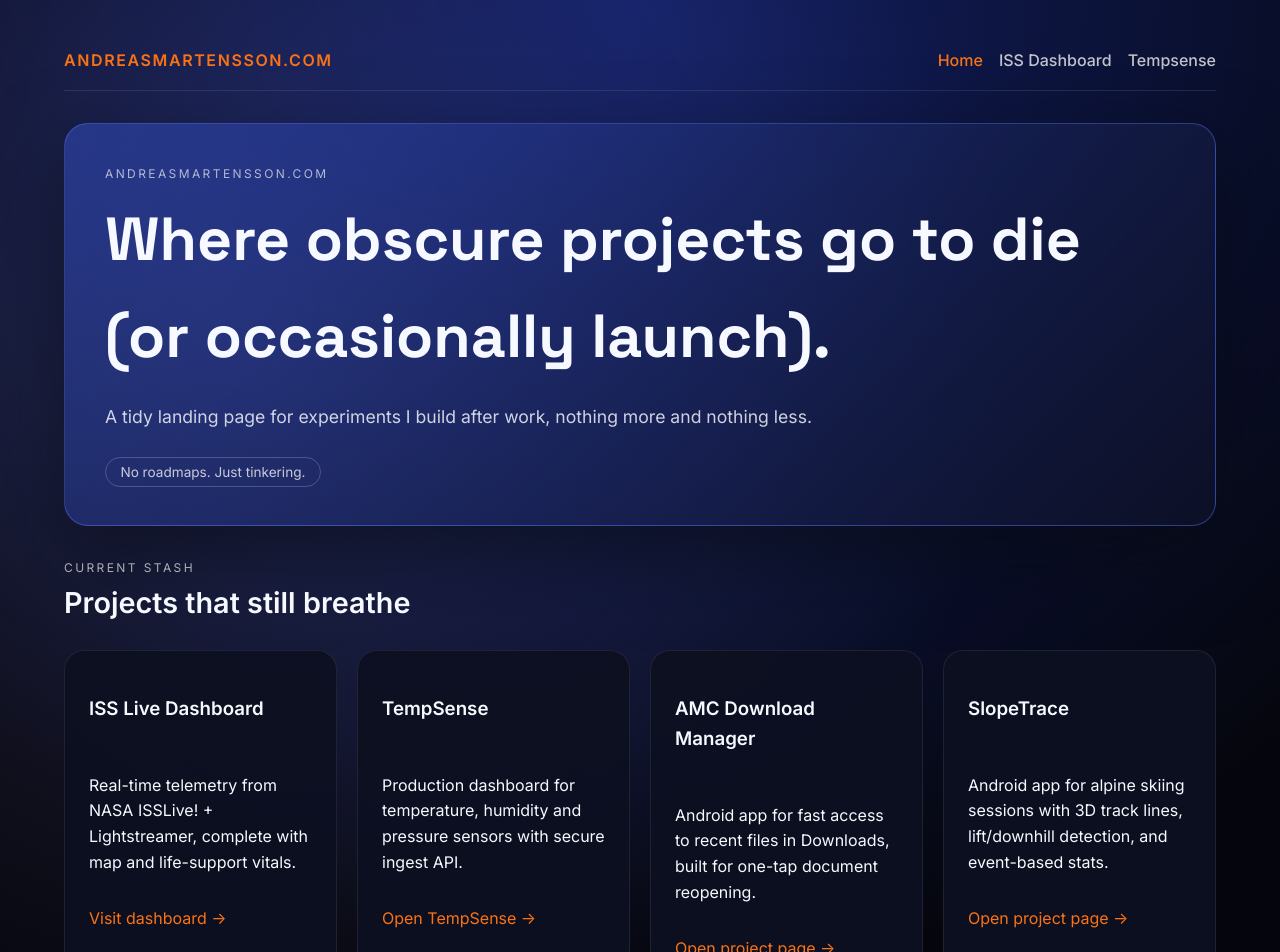
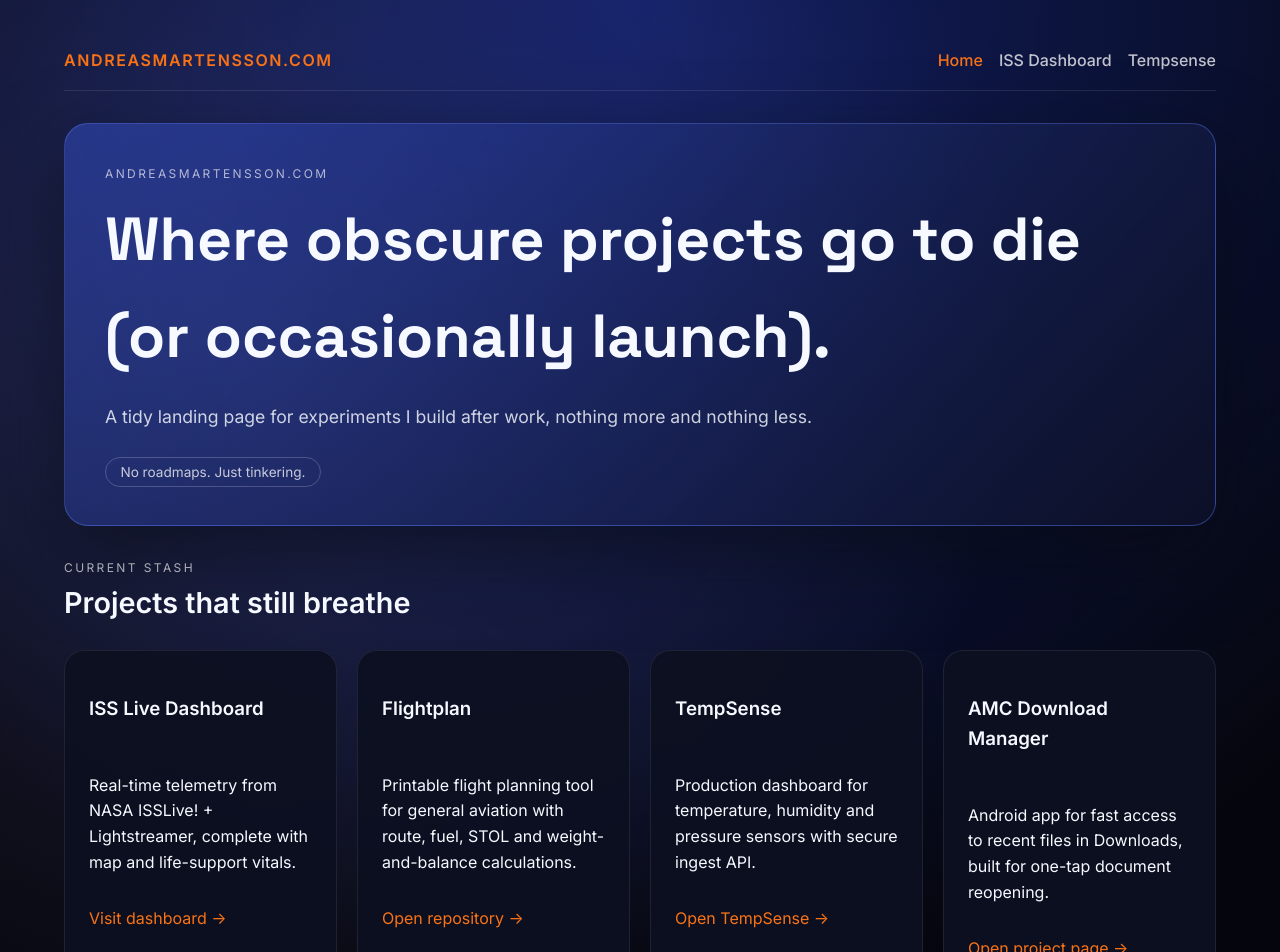
Before and after one commit to Thedude-andreas/andreasmartensson, a React (Vite) app: page / in a window 1280 px wide. Shown: the top 952 px of the page. Built offline with nearby package versions, Linux system fonts and the light colour scheme; no server answers; what lightstreamer-client-web would draw is missing.

Commit message:
Link Flightplan card to standalone repository

```diff
--- a/src/pages/Home.tsx
+++ b/src/pages/Home.tsx
@@ -22,6 +22,13 @@ export function Home() {
             <Link to="/iss" className="text-link">
               Visit dashboard →
             </Link>
+          </article>
+          <article className="project-card">
+            <h3>Flightplan</h3>
+            <p>Printable flight planning tool for general aviation with route, fuel, STOL and weight-and-balance calculations.</p>
+            <a href="https://github.com/Thedude-andreas/flightplan" className="text-link" target="_blank" rel="noreferrer">
+              Open repository →
+            </a>
           </article>
           <article className="project-card">
             <h3>TempSense</h3>
```
